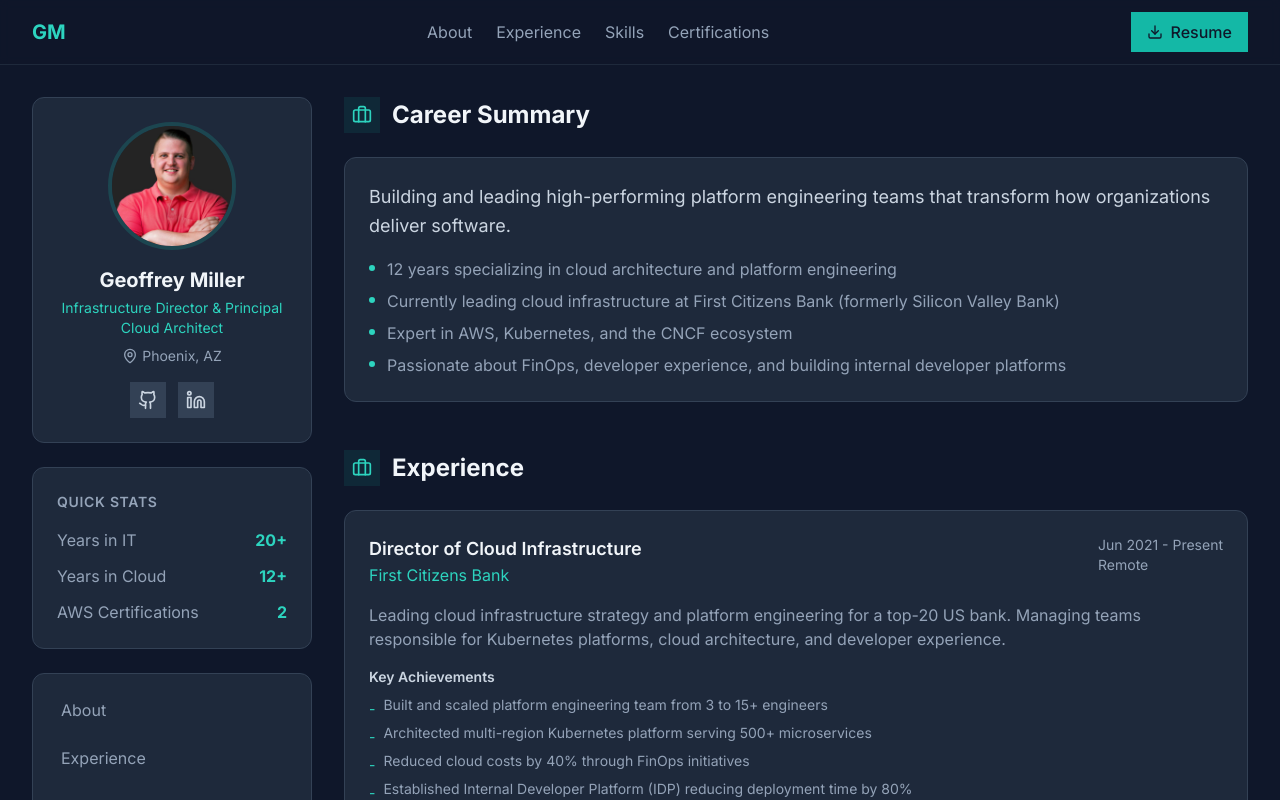
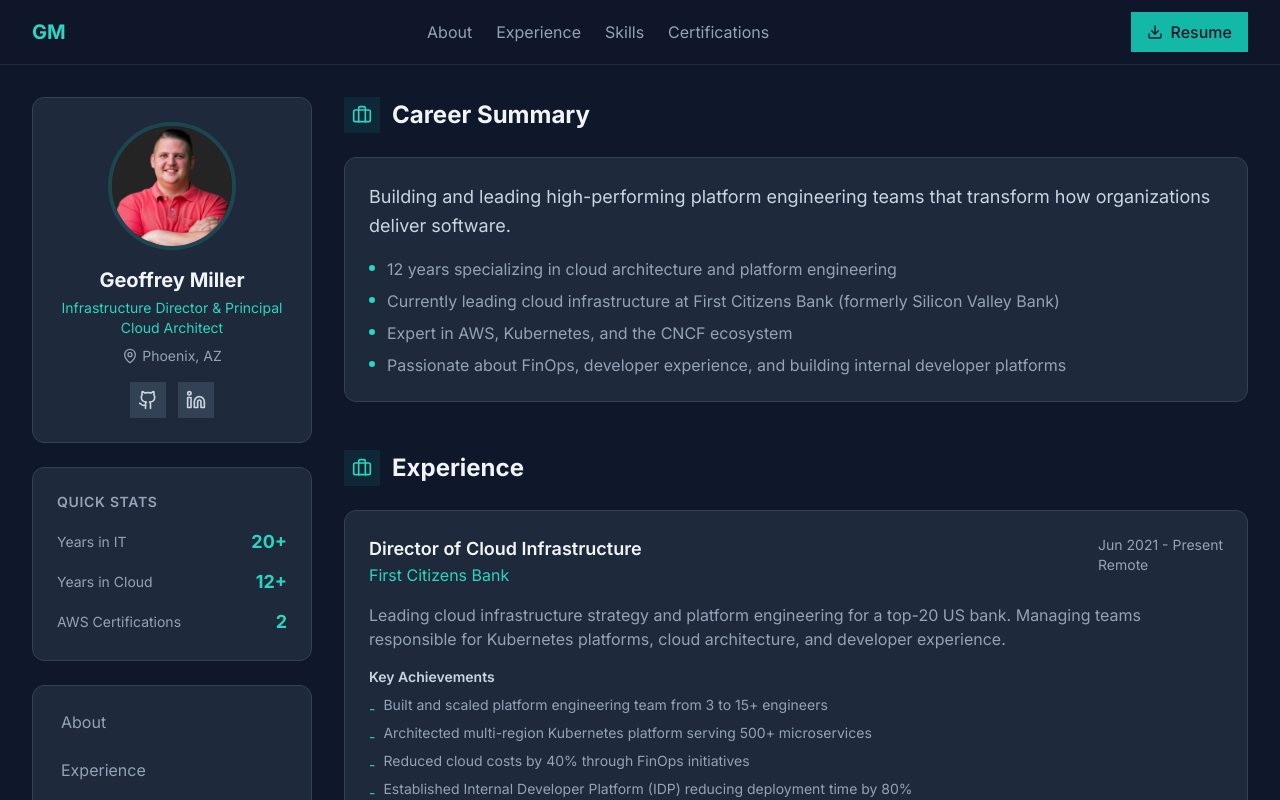
Before and after one commit to GeoffMillerAZ/geoff, a Next.js app: page / in a window 1280 px wide. Shown: the top 800 px of the page. Built offline with nearby package versions, Linux system fonts and the light colour scheme.

Commit message:
fix: resolve layout and spacing issues in header and stats
Apply explicit padding and margins to fix layout and spacing issues.

Co-authored-by: Geoff Miller <3968666+GeoffMillerAZ@users.noreply.github.com>

```diff
--- a/app/page.tsx
+++ b/app/page.tsx
@@ -128,11 +128,11 @@ export default function ResumeDashboard() {
         <div className="max-w-7xl mx-auto px-4 sm:px-6 lg:px-8">
           <div className="flex items-center justify-between h-16">
             <span className="text-xl font-bold text-teal-400">GM</span>
-            <nav className="hidden md:flex items-center gap-6">
-              <a href="#about" className="text-slate-400 hover:text-teal-400 transition-colors">About</a>
-              <a href="#experience" className="text-slate-400 hover:text-teal-400 transition-colors">Experience</a>
-              <a href="#skills" className="text-slate-400 hover:text-teal-400 transition-colors">Skills</a>
-              <a href="#certifications" className="text-slate-400 hover:text-teal-400 transition-colors">Certifications</a>
+            <nav className="hidden md:flex items-center">
+              <a href="#about" className="text-slate-400 hover:text-teal-400 transition-colors px-3">About</a>
+              <a href="#experience" className="text-slate-400 hover:text-teal-400 transition-colors px-3">Experience</a>
+              <a href="#skills" className="text-slate-400 hover:text-teal-400 transition-colors px-3">Skills</a>
+              <a href="#certifications" className="text-slate-400 hover:text-teal-400 transition-colors px-3">Certifications</a>
             </nav>
             <a
               href={resumeData.profile.links.resume}
@@ -194,18 +194,18 @@ export default function ResumeDashboard() {
               {/* Quick Stats */}
               <div className="bg-slate-800 rounded-xl p-6 border border-slate-700">
                 <h3 className="text-sm font-semibold text-slate-400 uppercase tracking-wider mb-4">Quick Stats</h3>
-                <div className="space-y-3">
+                <div className="flex flex-col" style={{ gap: '12px' }}>
                   <div className="flex justify-between items-center">
-                    <span className="text-slate-400">Years in IT</span>
-                    <span className="text-teal-400 font-bold">{resumeData.profile.stats.yearsIT}+</span>
+                    <span className="text-slate-400 text-sm">Years in IT</span>
+                    <span className="text-teal-400 font-bold text-lg">{resumeData.profile.stats.yearsIT}+</span>
                   </div>
                   <div className="flex justify-between items-center">
-                    <span className="text-slate-400">Years in Cloud</span>
-                    <span className="text-teal-400 font-bold">{resumeData.profile.stats.yearsCloud}+</span>
+                    <span className="text-slate-400 text-sm">Years in Cloud</span>
+                    <span className="text-teal-400 font-bold text-lg">{resumeData.profile.stats.yearsCloud}+</span>
                   </div>
                   <div className="flex justify-between items-center">
-                    <span className="text-slate-400">AWS Certifications</span>
-                    <span className="text-teal-400 font-bold">{resumeData.profile.stats.certifications}</span>
+                    <span className="text-slate-400 text-sm">AWS Certifications</span>
+                    <span className="text-teal-400 font-bold text-lg">{resumeData.profile.stats.certifications}</span>
                   </div>
                 </div>
               </div>
```
